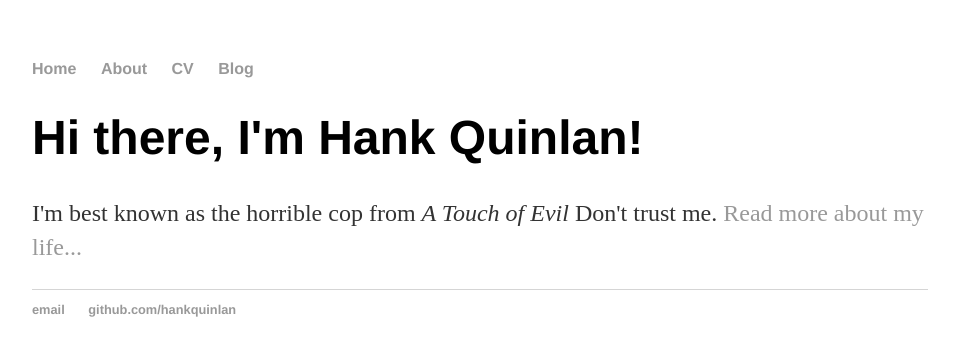
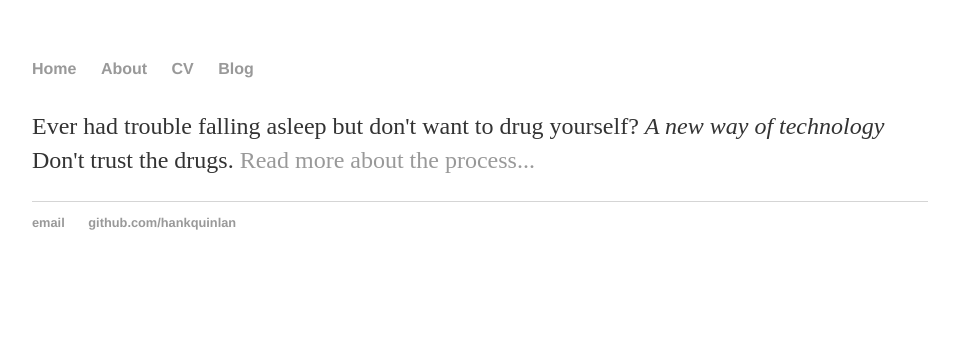
Before and after one commit to Wangdyy/biosomnia, a plain HTML site: page index.html in a window 1280 px wide. Shown: the whole page, without its empty margins (160-1119 px from the left). Drawn offline with Linux system fonts and the light colour scheme.

Commit message:
Update index.html

```diff
--- a/index.html
+++ b/index.html
@@ -1,7 +1,7 @@
 <!DOCTYPE html>
 <html>
 	<head>
-		<title>Hank Quinlan, Horrible Cop</title>
+		<title>biosomnia</title>
 		<!-- link to main stylesheet -->
 		<link rel="stylesheet" type="text/css" href="css/main.css">
 	</head>
@@ -16,8 +16,8 @@
 		</nav>
 		<div class="container">
     		<div class="blurb">
-        		<h1>Hi there, I'm Hank Quinlan!</h1>
-				<p>I'm best known as the horrible cop from <em>A Touch of Evil</em> Don't trust me. <a href="/about">Read more about my life...</a></p>
+        		<h1></h1>
+				<p>Ever had trouble falling asleep but don't want to drug yourself? <em>A new way of technology</em> Don't trust the drugs. <a href="/about">Read more about the process...</a></p>
     		</div><!-- /.blurb -->
 		</div><!-- /.container -->
 		<footer>
```
